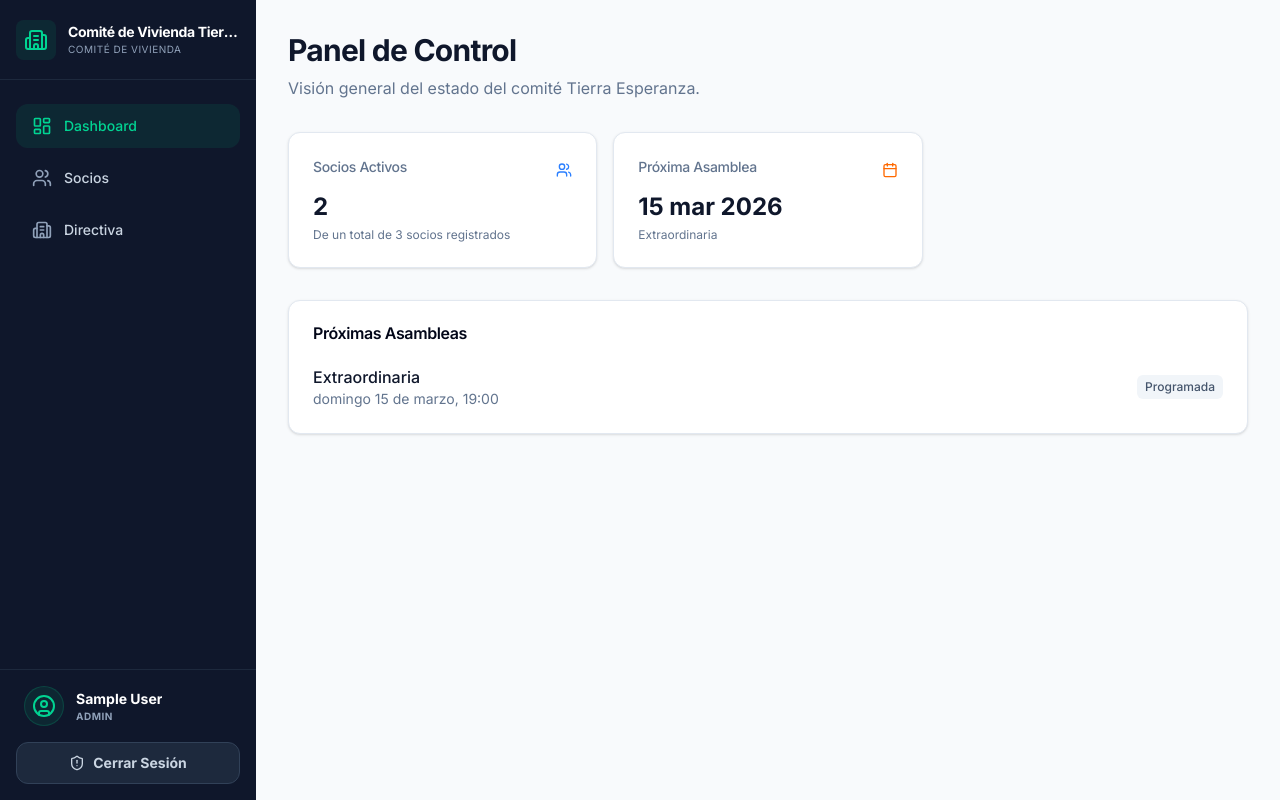
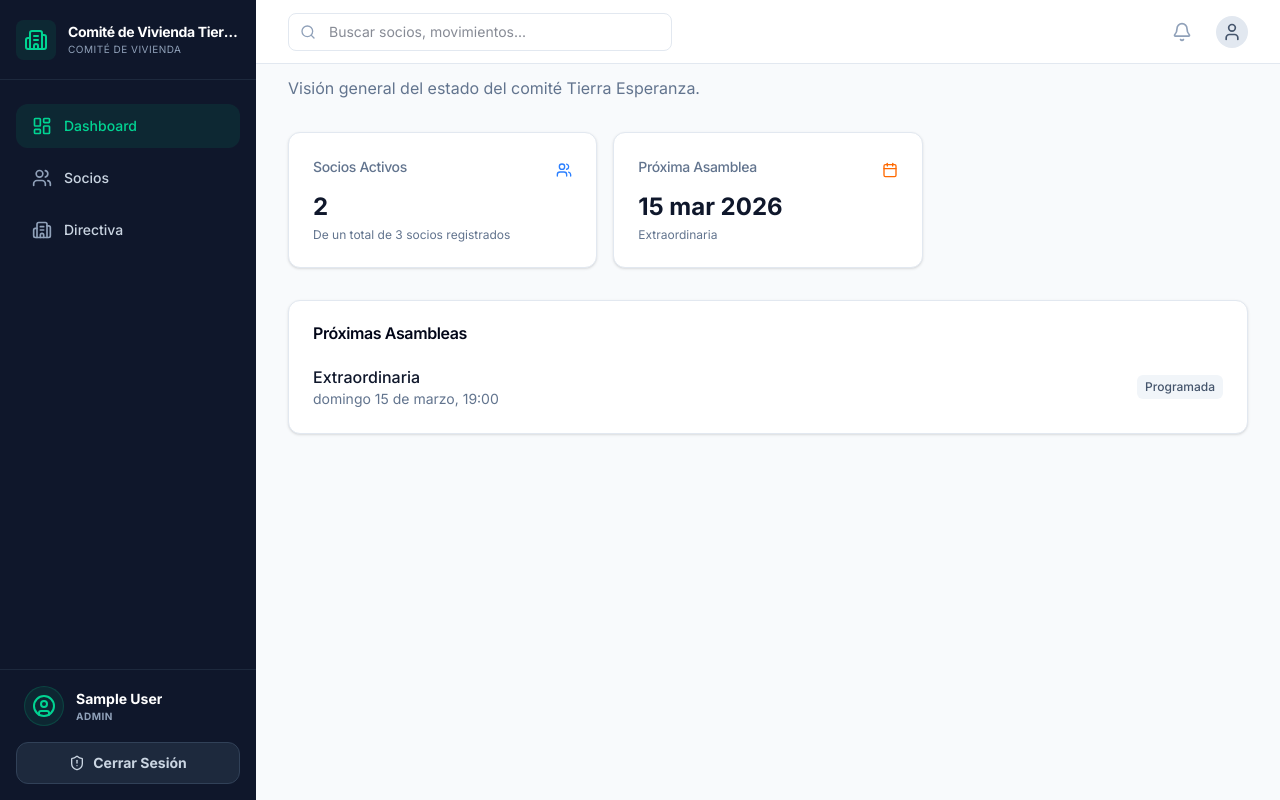
Before and after one commit to ruizsteven22-boop/Tierra-Esperanza-V2.0, a Next.js app: page / in a window 1280 px wide. Built offline with nearby package versions, Linux system fonts and the light colour scheme; sample sign-in values are in the browser's storage.

Commit message:
feat: Implement TopBar and improve partner form layout
Introduces a new TopBar component for search, notifications, and user profile access. Also refactors the partner form in the socios page to better display RUT validation errors.

```diff
--- a/app/socios/page.tsx
+++ b/app/socios/page.tsx
@@ -844,6 +844,7 @@ export default function Socios() {
                                 </td>
                                 <td className="px-4 py-2">
                                   {isEditing ? (
+                                    <div className="flex flex-col">
                                       <input
                                         type="text"
                                         value={fm.rut}
@@ -855,6 +856,7 @@ export default function Socios() {
                                       {fm.rut && !validateRut(fm.rut) && (
                                         <p className="text-[10px] text-red-500 font-bold uppercase mt-1">RUT Inválido</p>
                                       )}
+                                    </div>
                                   ) : (
                                     <span>{fm.rut}</span>
                                   )}
--- a/components/AppLayout.tsx
+++ b/components/AppLayout.tsx
@@ -2,6 +2,7 @@
 
 import { useAuth } from '@/components/AuthProvider';
 import { Sidebar } from '@/components/Sidebar';
+import TopBar from '@/components/TopBar';
 import { usePathname } from 'next/navigation';
 import React from 'react';
 
@@ -32,11 +33,14 @@ export function AppLayout({ children }: { children: React.ReactNode }) {
   return (
     <div className="flex h-screen overflow-hidden w-full">
       <Sidebar />
-      <main className="flex-1 overflow-y-auto p-4 lg:p-8 bg-slate-50">
-        <div className="max-w-7xl mx-auto w-full">
-          {children}
-        </div>
-      </main>
+      <div className="flex-1 flex flex-col h-full overflow-hidden">
+        <TopBar />
+        <main className="flex-1 overflow-y-auto pt-16 p-4 lg:p-8 bg-slate-50">
+          <div className="max-w-7xl mx-auto w-full">
+            {children}
+          </div>
+        </main>
+      </div>
     </div>
   );
 }
--- /dev/null
+++ b/components/TopBar.tsx
@@ -0,0 +1,25 @@
+'use client';
+import { Search, Bell, User } from 'lucide-react';
+
+export default function TopBar() {
+  return (
+    <header className="h-16 bg-white border-b border-slate-200 flex items-center justify-between px-8 fixed top-0 left-64 right-0 z-10 no-print">
+      <div className="relative w-96">
+        <Search className="absolute left-3 top-1/2 -translate-y-1/2 h-4 w-4 text-slate-400" />
+        <input
+          type="text"
+          placeholder="Buscar socios, movimientos..."
+          className="w-full pl-10 pr-4 py-2 rounded-lg border border-slate-200 focus:outline-none focus:ring-2 focus:ring-emerald-500 text-sm"
+        />
+      </div>
+      <div className="flex items-center gap-4">
+        <button className="p-2 text-slate-400 hover:text-slate-600">
+          <Bell className="h-5 w-5" />
+        </button>
+        <div className="h-8 w-8 rounded-full bg-slate-200 flex items-center justify-center text-slate-600">
+          <User className="h-5 w-5" />
+        </div>
+      </div>
+    </header>
+  );
+}
```
Lines whose indentation alone changed are shown as unchanged.
